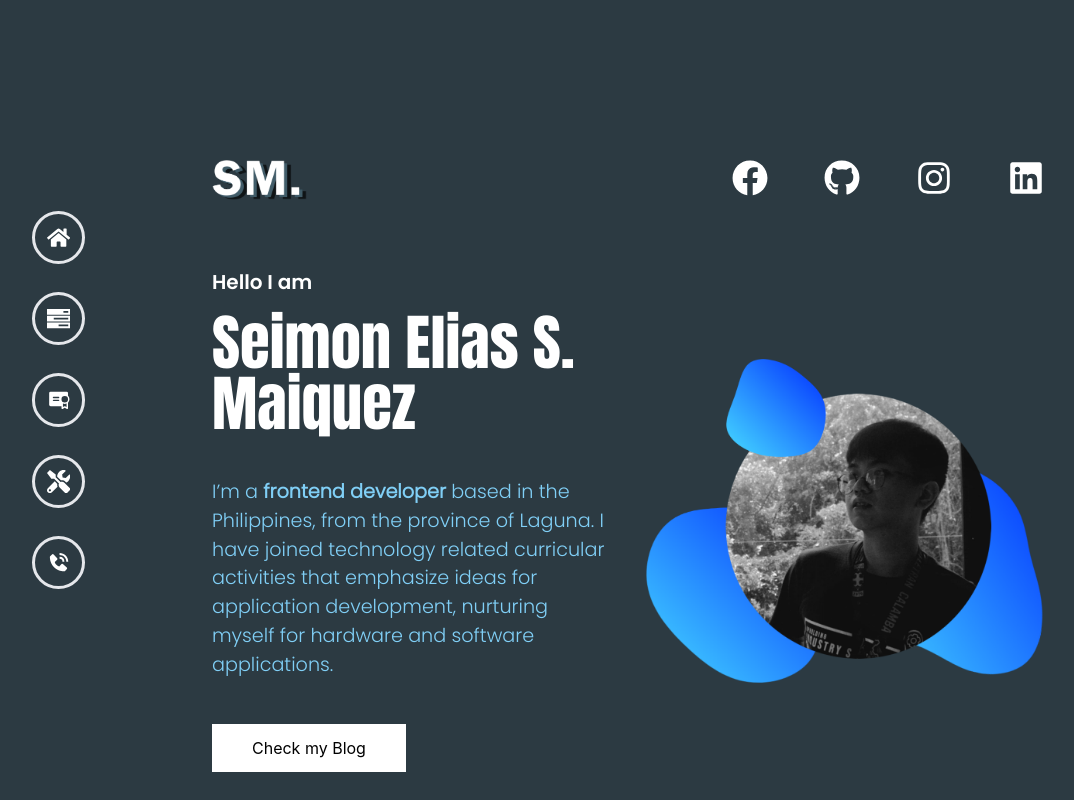
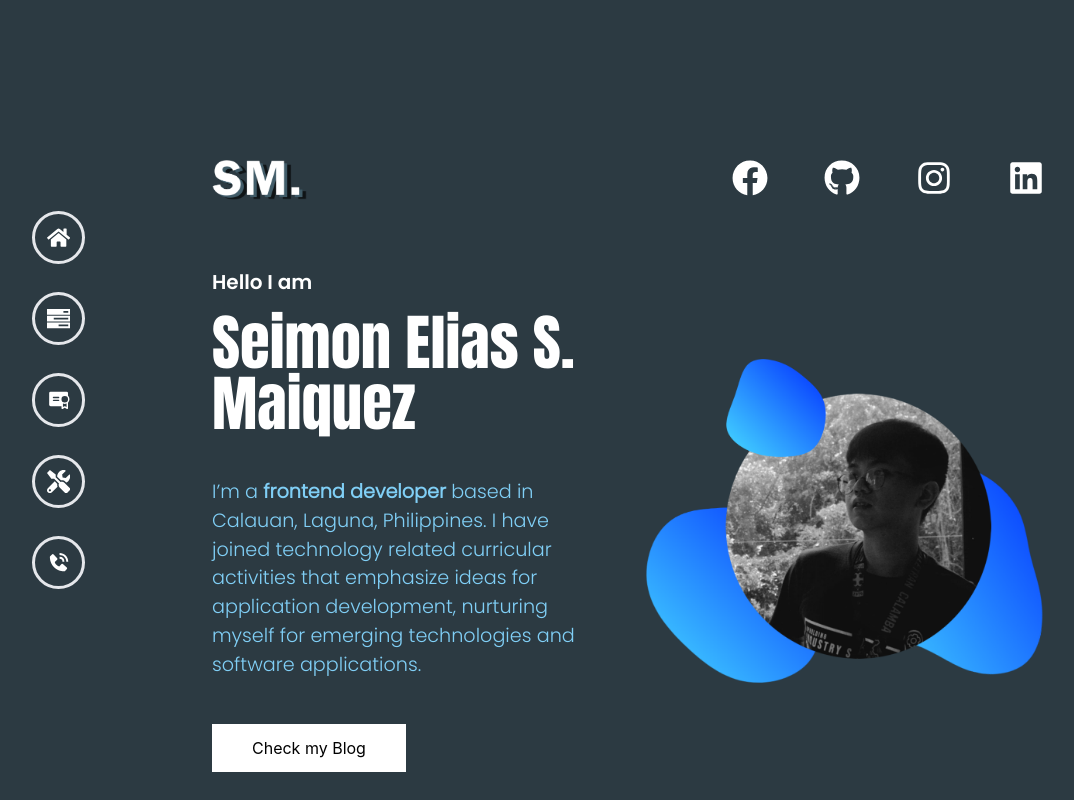
Before and after one commit to FumI4096/Portfolio, a React (Vite) app: page / in a window 1280 px wide. Shown: the top 800 px of the page, without its empty margins (12-1086 px from the left). Built offline with nearby package versions, Linux system fonts and the light colour scheme.

Commit message:
chore: modify statement

```diff
--- a/client/src/pages/Footer.tsx
+++ b/client/src/pages/Footer.tsx
@@ -10,7 +10,7 @@ export default function Footer(){
                         <img src={Icon} alt="" className='h-10'/>
                     </div>
 
-                    <p className='font-light text-white'> I’m a frontend developer based in the Philippines, from the province of Laguna. I have joined technology related curricular activities that emphasize ideas for application development, nurturing myself for hardware and software applications.
+                    <p className='font-light text-white'>I’m a <span className='font-bold'>frontend developer</span> based in Calauan, Laguna, Philippines. I have joined technology related curricular activities that emphasize ideas for application development, nurturing myself for emerging technologies and software applications.
                     </p>
                 </article>
                 <ul className="flex basis-full justify-end h-72 gap-16 list-none max-lg:gap-11 max-840:gap-0 max-840:justify-around">
--- a/client/src/pages/Home.tsx
+++ b/client/src/pages/Home.tsx
@@ -29,7 +29,7 @@ function Home(){
                 <div className='basis-full flex flex-col gap-4 max-lg:items-center justify-center'>
                     <span className='font-poppins-semibold text-white text-3xl max-2xl:text-xl max-sm:text-lg'>Hello I am</span>
                     <span className='font-anton-regular text-7xl text-white secondary-blue-2 mb-7 max-2xl:text-[3.80rem] max-lg:text-center max-xl:text-[3.50rem] max-sm:text-[3.10rem]'>Seimon Elias S. Maiquez</span>
-                    <span className='font-poppins-light text-secondary-blue-2 text-[1.25rem] max-2xl:mb-7 max-2xl:text-[1.20rem] max-xl:text-[1.10rem] max-lg:text-center max-sm:text-[1rem]'>I’m a <span className='font-bold'>frontend developer</span> based in the Philippines, from the province of Laguna. I have joined technology related curricular activities that emphasize ideas for application development, nurturing myself for hardware and software applications.</span>
+                    <span className='font-poppins-light text-secondary-blue-2 text-[1.25rem] max-2xl:mb-7 max-2xl:text-[1.20rem] max-xl:text-[1.10rem] max-lg:text-center max-sm:text-[1rem]'>I’m a <span className='font-bold'>frontend developer</span> based in Calauan, Laguna, Philippines. I have joined technology related curricular activities that emphasize ideas for application development, nurturing myself for emerging technologies and software applications.</span>
                     <Link to="/blog" className='h-auto w-auto px-10 self-end py-3 bg-white max-2xl:self-start max-lg:self-center'>Check my Blog</Link>
                 </div>
                 <aside className='basis-full max-xl:basis-[1100px] max-lg:basis-full'>
```
